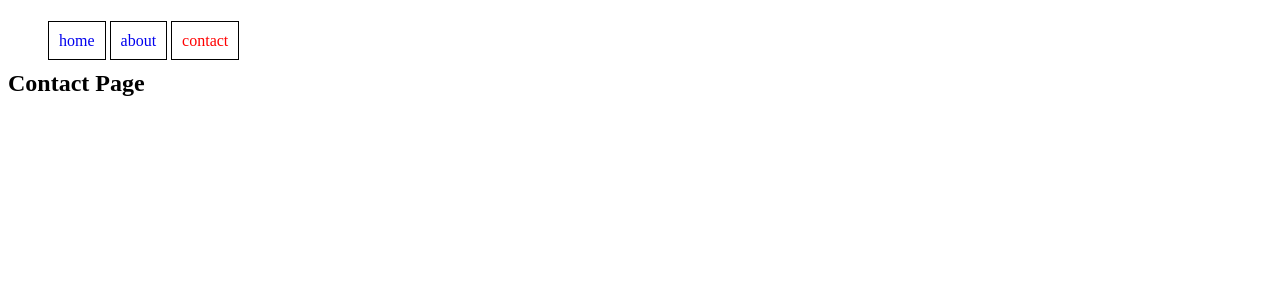
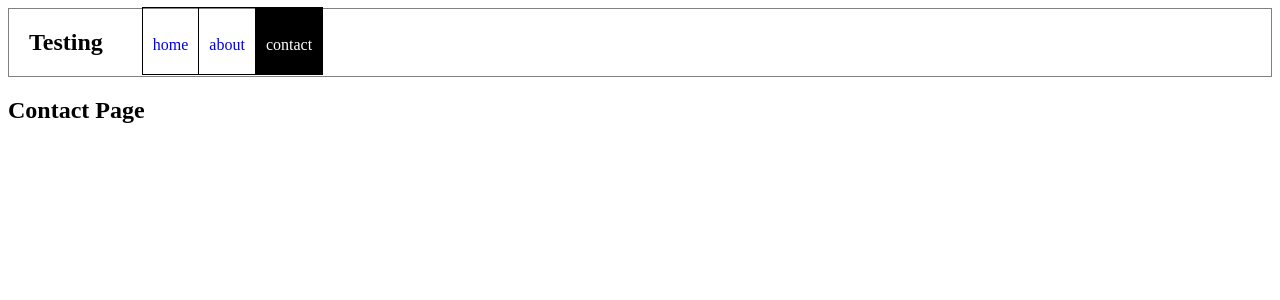
Before and after one commit to jstacoder/base-heroku-flask-app, a Flask app: page /contact in a window 1280 px wide. Shown: the top 300 px of the page. Run offline with Flask 2, Linux system fonts and the light colour scheme.

Commit message:
minor look updates

```diff
--- a/app/__init__.py
+++ b/app/__init__.py
@@ -1,7 +1,9 @@
 from flask import Flask, render_template
-
+import os
 
 app = Flask(__name__)
+
+app.config['site_name'] = os.environ.get('SITE_NAME','testing')
 
 links = [
     ['home','/',False],
--- a/app/static/css/style.css
+++ b/app/static/css/style.css
@@ -1,12 +1,39 @@
+div.outer-nav {
+    border:1px solid grey;
+}
+ul.nav {
+    display:inline-block;
+}
+
+h2.nav-title {
+    display:inline-block;
+}
+
+h2.nav-title a {
+    text-decoration:none;
+    color:black;
+    margin-left:20px;
+}
+
 .nav-item {
     display:inline-block;
     margin-top:2%;
 }
 .nav-item a.active{
-    color:red;
+    color:white;
+    background-color:black;
+}
+.nav-item a.active:hover {
+    color:white;
+    background-color:black;
+}
+.nav-item a:hover {
+    color:white;
+    background-color:grey;
 }
 .nav-item a{
     text-decoration:none;
-    padding:10px 10px;
+    padding:28px 10px 21px 10px;
+    margin-left:-5px;
     border:1px solid black;
 }
--- a/app/templates/navbar.html
+++ b/app/templates/navbar.html
@@ -1,6 +1,9 @@
 
-<div>
-    <ul>
+<div class="outer-nav">
+    <h2 class="nav-title">
+        <a href="/">{{ config['site_name'] | capitalize }}</a>
+    </h2>
+    <ul class="nav">
         {% for link in links %}
             <li class="nav-item"><a {% if link[2] %}class="active"{% endif %} href="{{ link[1] }}">{{ link[0] }}</a></li>
         {% endfor %}
```
